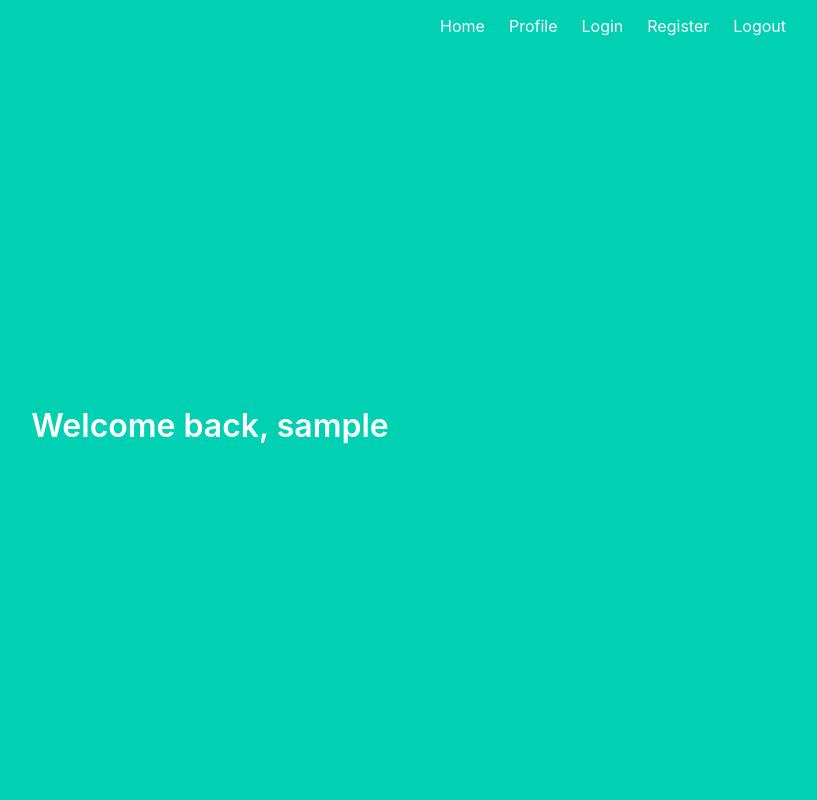
After one commit to zhenweigc/COMS4111_Project, a Flask app: page /profile in a window 1280 px wide. The commit adds this page. Shown: the whole page, without its empty margins (430-1247 px from the left). Run offline with Flask 2, Linux system fonts and the light colour scheme; the visitor is signed in with stand-in values (Sample User, id 1); parts of the project's set-up code (start-up, migrations or seed data) failed here and were passed over.

Commit message:
Added profile pages.

```diff
--- a/server.py
+++ b/server.py
@@ -209,6 +209,9 @@ def add():
 #Login code template is learnt from https://flask-login.readthedocs.io/en/latest/
 @app.route('/login',methods=['GET','POST'])
 def login():
+    if session.get('username') is not None:
+        print("Already logged in");
+        return redirect("profile");
     if request.method == 'POST':
         print(session);
         print('User is trying to login.');
@@ -242,6 +245,15 @@ def login():
 
     return render_template("login.html");
 
+#Display profile, serve as a sanity check for session
+#reference: https://www.digitalocean.com/community/tutorials/how-to-add-authentication-to-your-app-with-flask-login
+@app.route('/profile', methods=['GET'])
+def profile():
+    if session.get('username') is None:
+        flash("You have not logged in", 'error');
+        return redirect("/");
+    else:
+        return render_template('profile.html', name = session['username']);
 
 if __name__ == "__main__":
 	import click
--- a/templates/base.html
+++ b/templates/base.html
@@ -28,14 +28,14 @@ template obtained from: https://www.digitalocean.com/community/tutorials/how-to-
                             <a href="{{ url_for('index') }}" class="navbar-item">
                                 Home
                             </a>
-                            <a href="{{ url_for('index') }}" class="navbar-item">
+                            <a href="{{ url_for('profile') }}" class="navbar-item">
                                 Profile
                             </a>
                             <a href="{{ url_for('login') }}" class="navbar-item">
                                 Login
                             </a>
                             <a href="{{ url_for('index') }}" class="navbar-item">
-                                Sign Up
+                                Register
                             </a>
                             <a href="{{ url_for('index') }}" class="navbar-item">
                                 Logout
--- /dev/null
+++ b/templates/profile.html
@@ -0,0 +1,7 @@
+{% extends "base.html" %}
+
+{% block content %}
+<h1 class="title">
+ Welcome back, {{name}}
+</h1>
+{% endblock %}
```
